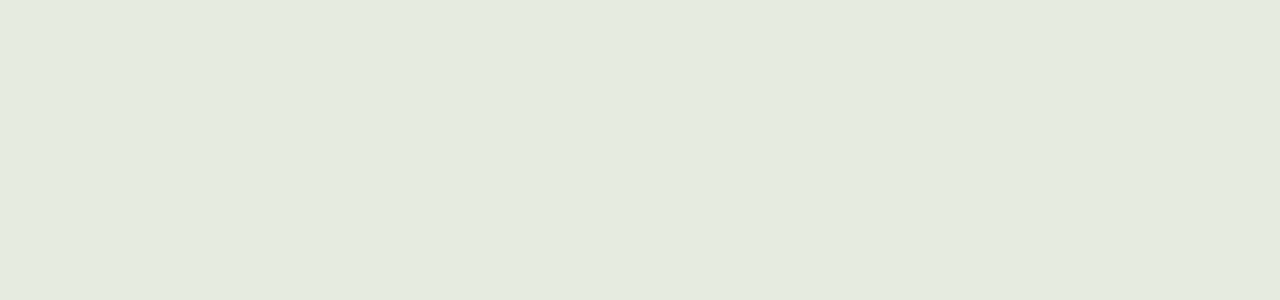
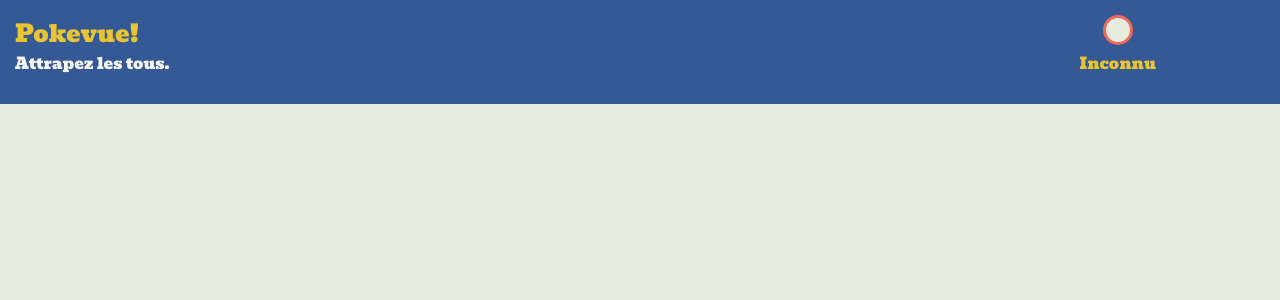
Before and after one commit to jebaer/vuejs-pokemons-app, a Vue app: page / in a window 1280 px wide. Shown: the top 300 px of the page. Built offline with nearby package versions, Linux system fonts and the light colour scheme.

Commit message:
create header.vue component

```diff
--- a/public/sass/styles.scss
+++ b/public/sass/styles.scss
@@ -1,6 +1,6 @@
 @charset "utf-8";
 
-@import url('https://fonts.googleapis.com/css?family=Josefin+Sans&display=swap');
+@import url('https://fonts.googleapis.com/css?family=Bevan|Josefin+Sans&display=swap');
 
 // Set your brand colors
 $red: #ED6A5A;
@@ -13,6 +13,7 @@ $blue-dark: #345995;
 
 // Update Bulma's global variables
 $family-sans-serif: "Josefin Sans", sans-serif;
+$family-primary: "Bevan", cursive;
 $grey-dark: $yellow;
 $grey-light: $platinum;
 $primary: $blue-dark;
--- a/src/App.vue
+++ b/src/App.vue
@@ -1,15 +1,15 @@
 <template>
   <div class="" id="app">
-
+    <myHeader></myHeader>
   </div>
 </template>
 
 <script>
-
+import myHeader from './components/Header.vue'
 export default {
   name: 'app',
   components: {
-
+    myHeader
   }
 }
 </script>
--- /dev/null
+++ b/src/components/Header.vue
@@ -0,0 +1,55 @@
+<template>
+<header class="columns  is-mobile is-vcentered has-background-primary">
+
+  <div class="column is-three-quarters has-text-left">
+    <h1 class="has-text-link is-size-4 is-family-primary"> Pokevue!</h1>
+    <h2 class="has-text-light is-size-6 is-family-primary"> Attrapez les tous. </h2>
+  </div>
+
+  <div class="column has-text-centered">
+    <div @click="connectUser()" class="is-inline-flex">
+      <span class="circle-wrapper"  v-bind:class="{connected: connected}"></span>
+    </div>
+    <p  class="has-text-link is-half">
+      <span v-if="connected">{{ playerName }}</span>
+      <span v-else> Inconnu </span>
+    </p>
+  </div>
+
+</header>
+</template>
+
+<script>
+  export default {
+    name: "myHeader",
+    data() {
+      return {
+        playerName: "Sacha",
+        connected: false
+      }
+    },
+    methods: {
+      connectUser(){
+        this.connected = !this.connected;
+      }
+    }
+  }
+</script>
+
+<style lang="sass">
+  header
+    padding: 15px
+    div
+      div
+        .circle-wrapper
+          min-width: 30px
+          max-width: 30px
+          min-height: 30px
+          border: solid 3px #ED6A5A
+          border-radius: 50%
+          background-color:  #E6EBE0
+        .connected
+          border: solid 3px #03CEA4
+      p
+        min-height: 25px
+</style>
```
